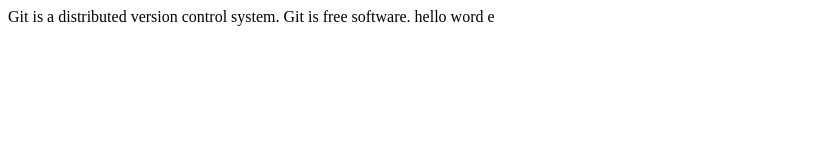
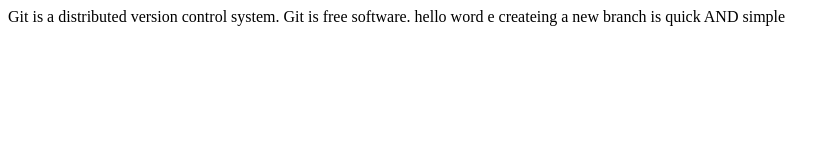
Before and after one commit to xiaowang09/learngit, a plain HTML site: page index.html in a window 1280 px wide. Shown: the whole page, without its empty margins (0-840 px from the left). Drawn offline with Linux system fonts and the light colour scheme.

Commit message:
冲突解决

```diff
--- a/index.html
+++ b/index.html
@@ -2,4 +2,5 @@
    Git is a distributed version control system.
    Git is free software.
    hello word e
+   createing a new branch is quick AND simple
 </P>
```
